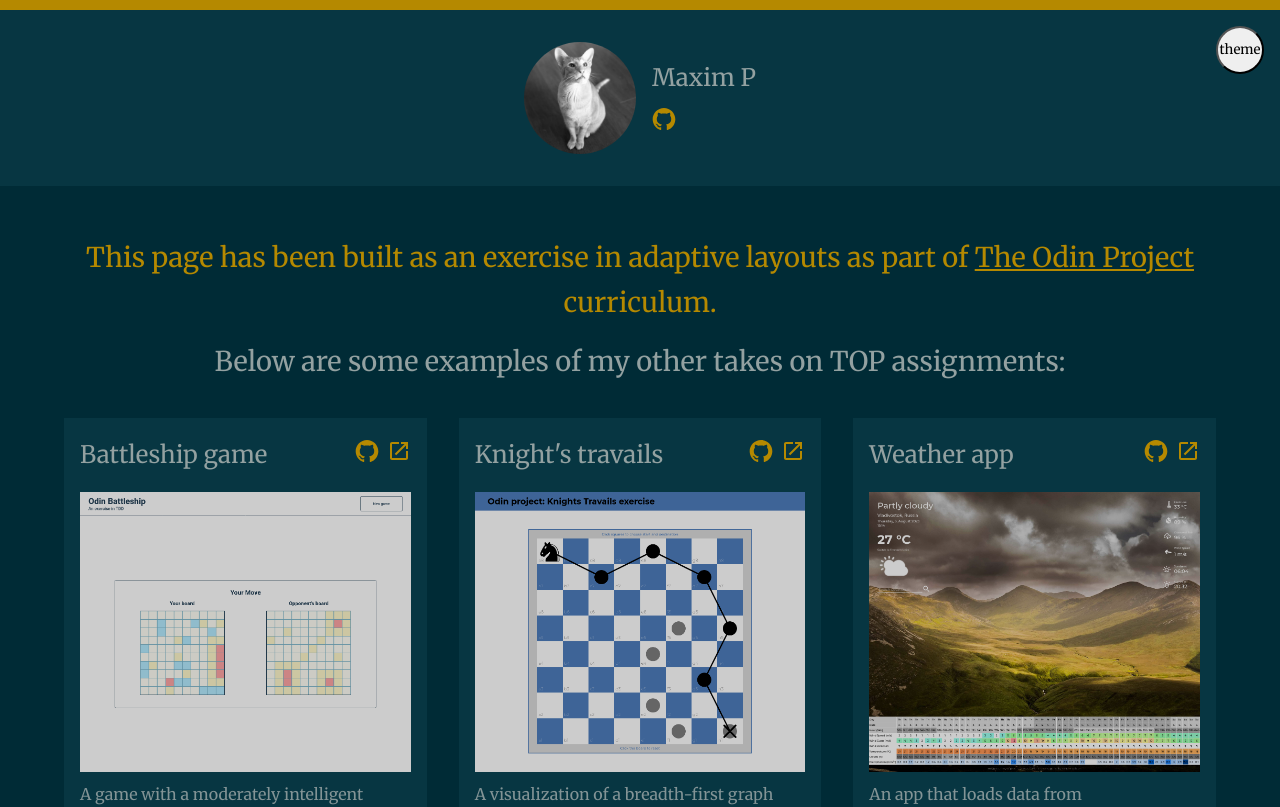
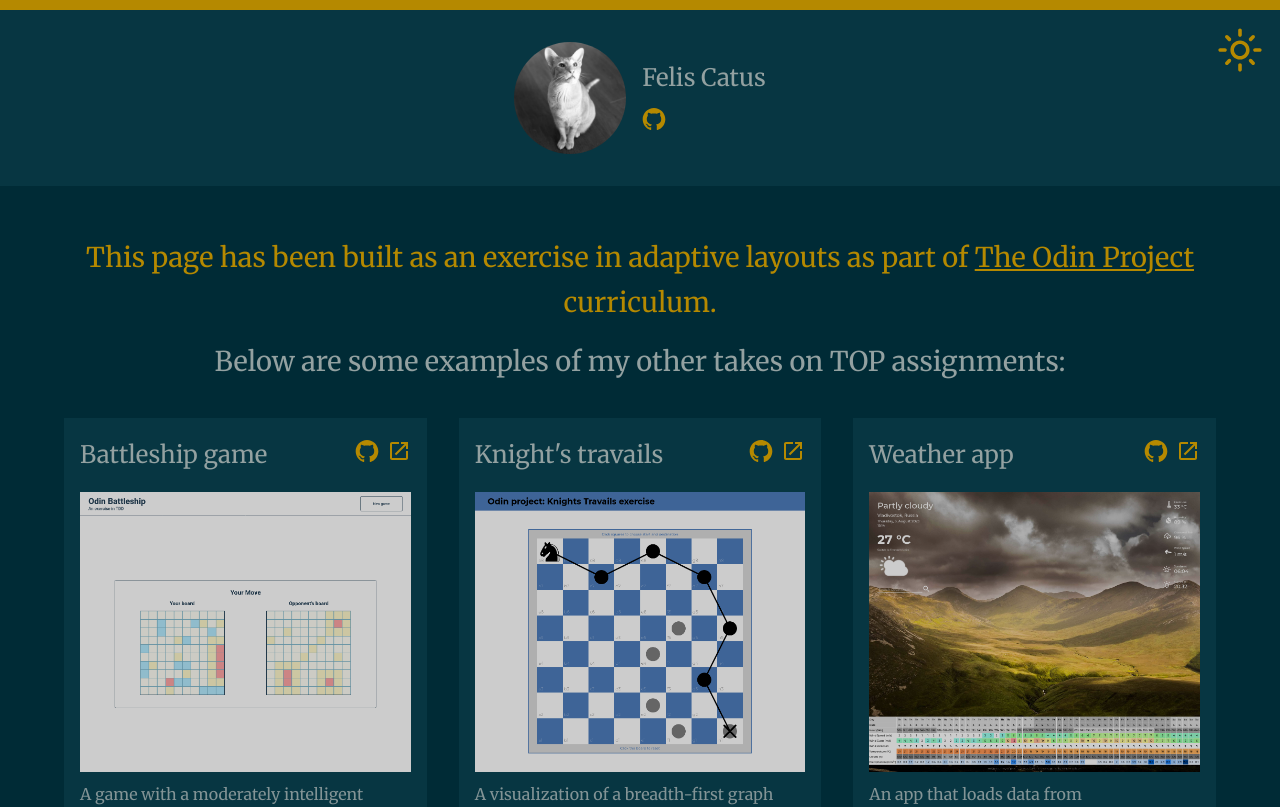
Before and after one commit to MrBlunderovich/odin-portfolio-page, a React (Vite) app: page / in a window 1280 px wide. Shown: the top 807 px of the page. Built offline with nearby package versions, Linux system fonts and the light colour scheme.

Commit message:
style theme toggle button

```diff
--- a/src/App.jsx
+++ b/src/App.jsx
@@ -1,10 +1,5 @@
 import "./App.css";
 import { useContext } from "react";
-import catPic from "./assets/cat.jpg";
-import katzenPic from "./assets/musik-katzen.jpg";
-import projects from "./projects";
-import Card from "./components/Card/Card";
-import GitHubIcon from "./components/UI/GitHubIcon";
 import Header from "./components/Header/Header";
 import { ThemeContext } from "./context/context";
 import { useTheme } from "./hooks/useTheme";
--- a/src/components/Card/Card.module.css
+++ b/src/components/Card/Card.module.css
@@ -23,7 +23,5 @@
 
 .icon {
   height: 1.5rem;
-  & path {
-    fill: var(--accent);
-  }
+  color: var(--accent);
 }
--- a/src/components/Header/Header.jsx
+++ b/src/components/Header/Header.jsx
@@ -1,22 +1,25 @@
 import styles from "./Header.module.css";
 import catPic from "../../assets/cat.jpg";
 import GitHubIcon from "../../components/UI/GitHubIcon";
+import DarkIcon from "../UI/DarkIcon";
+import LightIcon from "../UI/LightIcon";
 import { ThemeContext } from "../../context/context";
 import { useContext } from "react";
 
 export default function Header() {
   const [theme, setTheme] = useContext(ThemeContext);
+
   return (
     <header className={styles.header}>
       <button
         className={`${styles["theme-toggle"]}`}
         onClick={() => setTheme(theme === "DARK" ? "LIGHT" : "DARK")}
       >
-        theme
+        {theme === "DARK" ? <LightIcon /> : <DarkIcon />}
       </button>
       <div className={`${styles["header__name-container"]}`}>
         <img src={catPic} alt="cat avatar" />
-        <p>Maxim P</p>
+        <p>Felis Catus</p>
         <div className={`${styles["icon-container"]}`}>
           <a
             href="https://github.com/MrBlunderovich/"
--- a/src/components/Header/Header.module.css
+++ b/src/components/Header/Header.module.css
@@ -7,17 +7,26 @@
   flex-direction: column;
   align-items: center;
   padding-bottom: 2rem;
+}
 
-  & .theme-toggle {
+.theme-toggle {
   position: absolute;
   top: 1rem;
   right: 1rem;
   border-radius: 50%;
   width: 3rem;
   height: 3rem;
+  color: var(--accent);
+  display: flex;
+  align-items: center;
+  justify-content: center;
+  background-color: transparent;
+  border: 0;
+  outline-color: var(--accent);
+
   &:active {
     scale: 0.9;
-    }
+    border: none;
   }
 }
 
--- /dev/null
+++ b/src/components/UI/DarkIcon.jsx
@@ -0,0 +1,15 @@
+export default function DarkIcon() {
+  return (
+    <svg
+      xmlns="http://www.w3.org/2000/svg"
+      enableBackground="new 0 0 20 20"
+      height="48px"
+      viewBox="0 0 20 20"
+      width="48px"
+      fill="currentColor"
+    >
+      <rect fill="none" height="20" width="20" />
+      <path d="M8.04,4.86C7.88,5.39,7.8,5.94,7.8,6.5c0,3.14,2.56,5.7,5.7,5.7c0.56,0,1.11-0.08,1.64-0.24c-0.79,2.07-2.8,3.54-5.14,3.54 c-3.03,0-5.5-2.47-5.5-5.5C4.5,7.66,5.97,5.65,8.04,4.86z M10,3c-3.87,0-7,3.13-7,7s3.13,7,7,7s7-3.13,7-7 c0-0.36-0.03-0.72-0.08-1.06C16.16,10,14.91,10.7,13.5,10.7c-2.32,0-4.2-1.88-4.2-4.2c0-1.41,0.7-2.66,1.76-3.42 C10.72,3.03,10.36,3,10,3L10,3z" />
+    </svg>
+  );
+}
--- a/src/components/UI/GitHubIcon.jsx
+++ b/src/components/UI/GitHubIcon.jsx
@@ -6,7 +6,7 @@ export default function GitHubIcon({ className }) {
       viewBox="0 0 128 128"
       aria-hidden="true"
     >
-      <g fill="#181616">
+      <g fill="currentColor">
         <path
           fillRule="evenodd"
           clipRule="evenodd"
--- /dev/null
+++ b/src/components/UI/LightIcon.jsx
@@ -0,0 +1,15 @@
+export default function LightIcon() {
+  return (
+    <svg
+      xmlns="http://www.w3.org/2000/svg"
+      enableBackground="new 0 0 20 20"
+      height="48px"
+      viewBox="0 0 20 20"
+      width="48px"
+      fill="currentColor"
+    >
+      <rect fill="none" height="20" width="20" />
+      <path d="M10,7.5c1.38,0,2.5,1.12,2.5,2.5s-1.12,2.5-2.5,2.5S7.5,11.38,7.5,10S8.62,7.5,10,7.5z M10,6c-2.21,0-4,1.79-4,4s1.79,4,4,4 s4-1.79,4-4S12.21,6,10,6L10,6z M3.75,10.75c0.41,0,0.75-0.34,0.75-0.75c0-0.41-0.34-0.75-0.75-0.75h-2C1.34,9.25,1,9.59,1,10 s0.34,0.75,0.75,0.75H3.75z M18.25,10.75c0.41,0,0.75-0.34,0.75-0.75c0-0.41-0.34-0.75-0.75-0.75h-2c-0.41,0-0.75,0.34-0.75,0.75 s0.34,0.75,0.75,0.75H18.25z M9.25,3.75C9.25,4.16,9.59,4.5,10,4.5c0.41,0,0.75-0.34,0.75-0.75v-2C10.75,1.34,10.41,1,10,1 S9.25,1.34,9.25,1.75V3.75z M13.89,5.05c-0.29,0.29-0.29,0.77,0,1.06s0.77,0.29,1.06,0l1.06-1.06c0.29-0.29,0.29-0.77,0-1.06 c-0.29-0.29-0.77-0.29-1.06,0L13.89,5.05z M3.99,14.95c-0.29,0.29-0.29,0.77,0,1.06s0.77,0.29,1.06,0l1.06-1.06 c0.29-0.29,0.29-0.77,0-1.06c-0.29-0.29-0.77-0.29-1.06,0L3.99,14.95z M5.05,6.11c0.29,0.29,0.77,0.29,1.06,0s0.29-0.77,0-1.06 L5.05,3.99c-0.29-0.29-0.77-0.29-1.06,0s-0.29,0.77,0,1.06L5.05,6.11z M14.95,16.01c0.29,0.29,0.77,0.29,1.06,0s0.29-0.77,0-1.06 l-1.06-1.06c-0.29-0.29-0.77-0.29-1.06,0c-0.29,0.29-0.29,0.77,0,1.06L14.95,16.01z M9.25,18.25C9.25,18.66,9.59,19,10,19 c0.41,0,0.75-0.34,0.75-0.75v-2c0-0.41-0.34-0.75-0.75-0.75s-0.75,0.34-0.75,0.75V18.25z" />
+    </svg>
+  );
+}
--- a/src/components/UI/OpenInNewIcon.jsx
+++ b/src/components/UI/OpenInNewIcon.jsx
@@ -5,7 +5,7 @@ export default function OpenInNewIcon({ className }) {
       xmlns="http://www.w3.org/2000/svg"
       height="48px"
       viewBox="0 0 24 24"
-      fill="#000000"
+      fill="currentColor"
       aria-hidden="true"
     >
       {/* <path d="M0 0h24v24H0V0z" fill="none" /> */}
--- a/src/projects.js
+++ b/src/projects.js
@@ -27,7 +27,7 @@ const projects = [
     source: "https://github.com/MrBlunderovich/odin-knights-travails",
     deployment: "https://mrblunderovich.github.io/odin-knights-travails/",
     description:
-      "A visualization of a breadth-first graph search of a short path for a chess knight.",
+      "A visualization of a breadth-first graph traversal finding a short path for a chess knight.",
   },
   {
     id: "3",
```
Also changed, not shown: src/assets/projects.json (deleted, +0 -9 lines), src/svg/dark_mode.svg (added), src/svg/light_mode.svg (added). Lines whose indentation alone changed are shown as unchanged.
